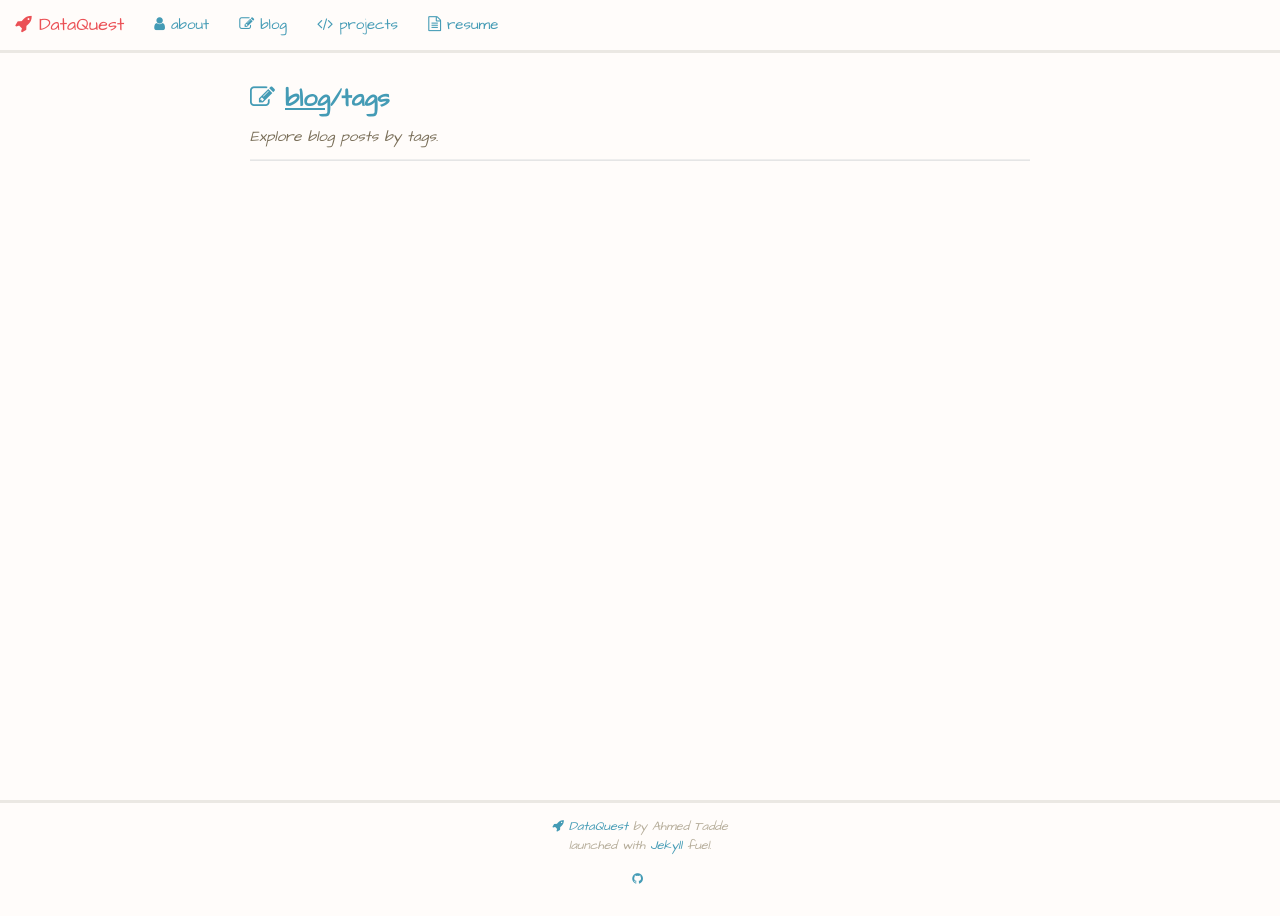
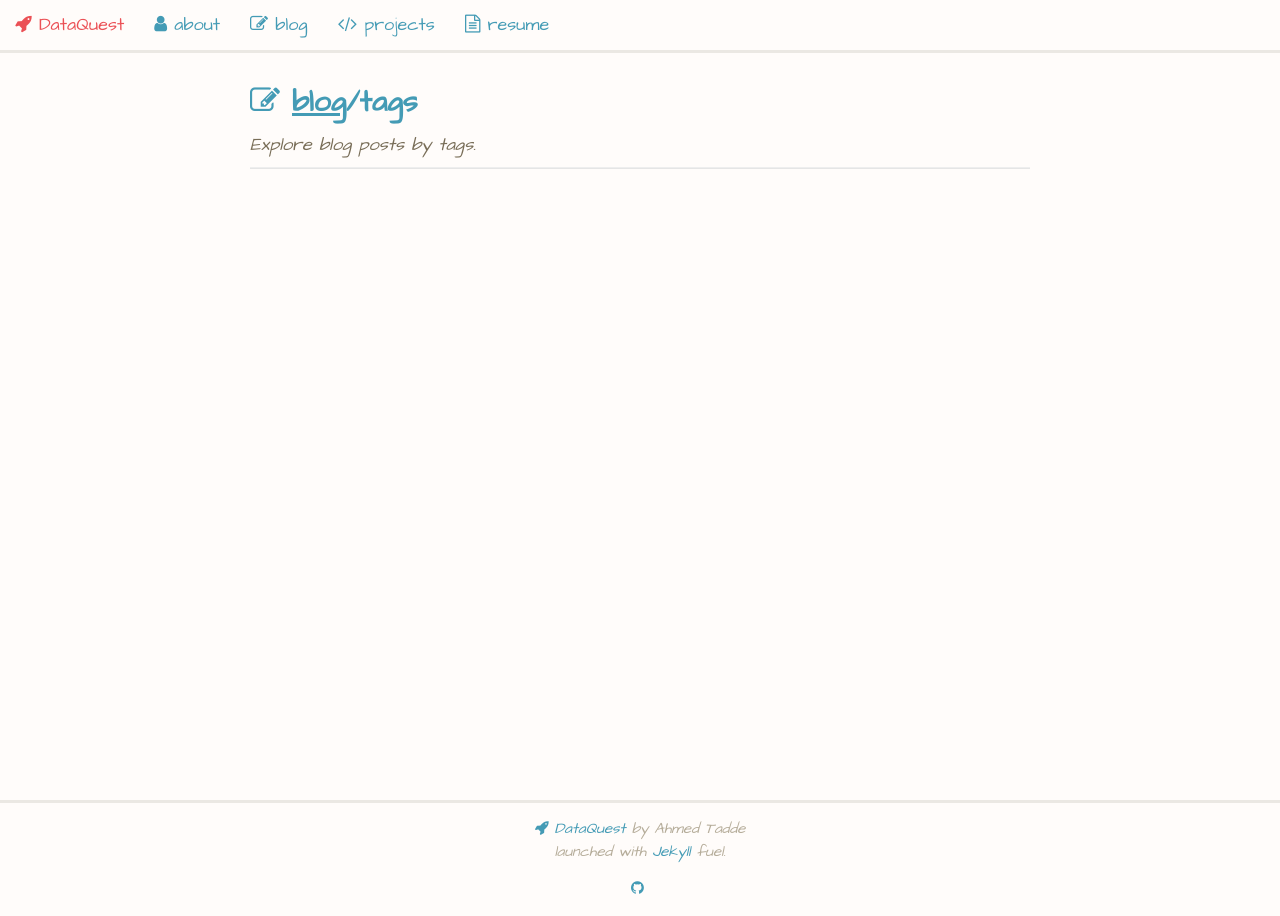
Before and after one commit to ahmedtadde/DataQuest, a Jekyll site: the page built from _blog/tags.html, in a window 1280 px wide. Built offline with Jekyll 4.4.1, drawn with Linux system fonts in a browser that asks for light colours; nearby versions of some CDN libraries.

Commit message:
Updated font properties and blog icons

```diff
--- a/_includes/head.html
+++ b/_includes/head.html
@@ -10,6 +10,7 @@
   <link rel="stylesheet" href="https://cdnjs.cloudflare.com/ajax/libs/font-awesome/4.2.0/css/font-awesome.min.css" />
   <link rel="stylesheet" href="https://fonts.googleapis.com/css?family=Open+Sans:400italic,700italic,700,400" />
   <link rel="stylesheet" href="https://fonts.googleapis.com/css?family=Architects+Daughter">
+  <link rel="stylesheet" href="https://fonts.googleapis.com/css?family=Play">
   <link rel="stylesheet" href="{{site.baseurl}}/css/main.css">
   <link rel="canonical" href="{{ page.url | replace:'index.html','' }}">
 </head>
--- a/css/main.scss
+++ b/css/main.scss
@@ -5,9 +5,10 @@
 
 
 // font variables
-$base-font-size:   1.25em;
+$base-font-size:   1.5em;
 $small-font-size:  $base-font-size * 0.875;
-$base-font-family: "Open Sans", sans-serif;
+$base-font-family: 'Play',  sans-serif;
+//$base-font-family: "Open Sans", sans-serif;
 $brand-font-family: "Architects Daughter", cursive;
 $base-line-height: 1.5em;
 $spacing-unit:     30px;
```
Also changed, not shown: _about/about-me.md (+1 -1 lines), css/visualization.html (added, +9 -0 lines), 11 other files.
